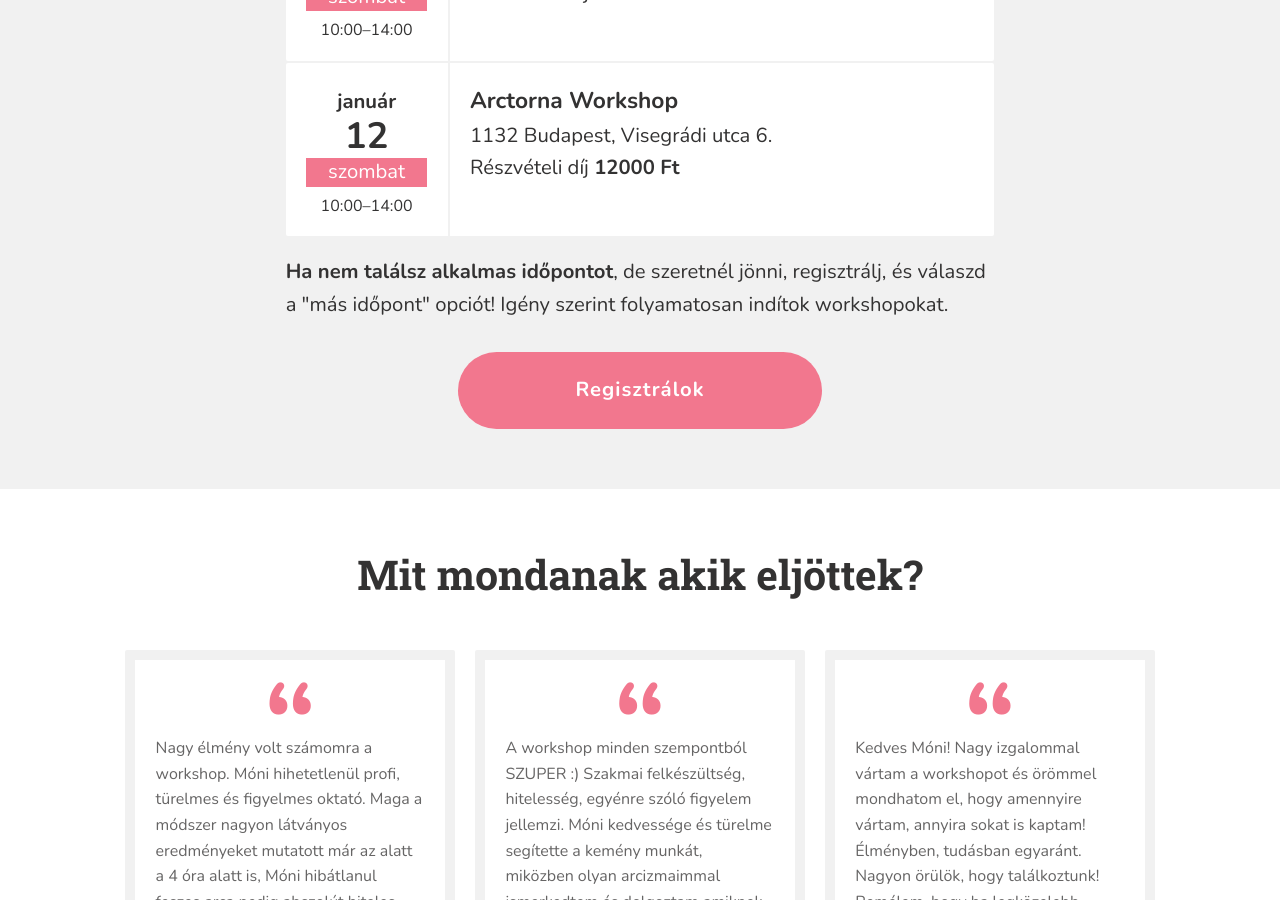
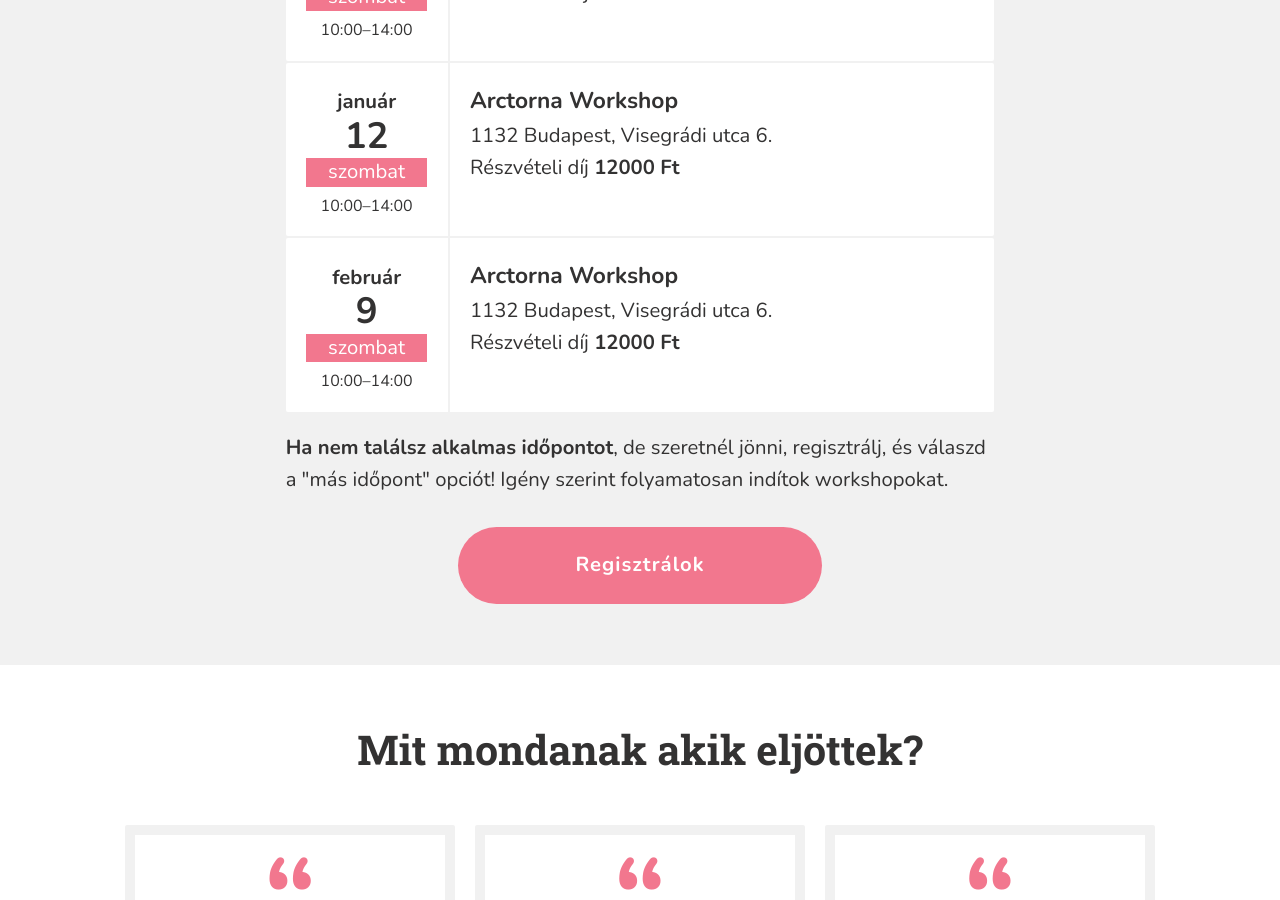
Before and after one commit to monikamudra/arctorna, a Jekyll site: the page built from workshop.md, in a window 1280 px wide and 900 px high, scrolled down 2399 px. Built offline with Jekyll 4.4.1, drawn with Linux system fonts in a browser that asks for light colours.

Commit message:
Add new workshop event

```diff
--- a/_data/workshop.yaml
+++ b/_data/workshop.yaml
@@ -15,3 +15,9 @@
     end: "14:00"
     title: Arctorna Workshop
     address: 1132 Budapest, Visegrádi utca 6.
+  -
+    date: 2019-2-9T10:00
+    start: "10:00"
+    end: "14:00"
+    title: Arctorna Workshop
+    address: 1132 Budapest, Visegrádi utca 6.
```
